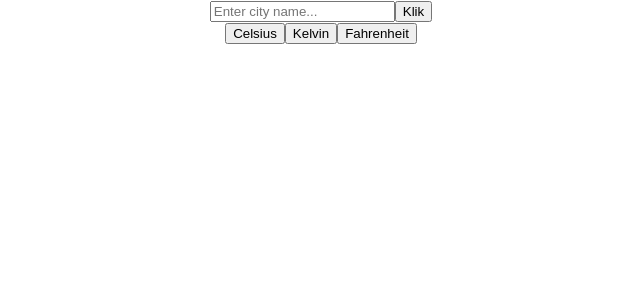
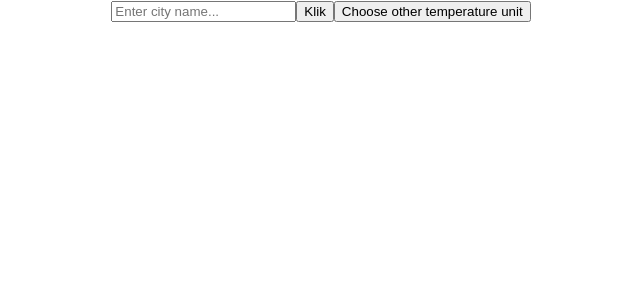
Before and after one commit to bartokrol/single-page-app, a React (Create React App) app: page / in a window 1280 px wide. Both pictures are taken after a click on the button "Celsius". Shown: the top 300 px of the page, without its empty margins (319-959 px from the left). Built offline with nearby package versions, Linux system fonts and the light colour scheme.

Commit message:
create conditional operator in StartingPage.js for buttons

```diff
--- a/src/App.js
+++ b/src/App.js
@@ -30,12 +30,13 @@ function App() {
 		isFetch = true;
 		setFetch(isFetch);
 
+		handleTempUnitError();
 		if (city.length === 0) {
 			const inputError = true;
 			setInputError(inputError);
 			setInputErrorMessage("Enter city name");
 		}
-		handleTempUnitError();
+
 		if (isFetch && city && tempUnitChosen) {
 			fetch(currentWeather)
 				.then((response) => response.json())
@@ -139,6 +140,7 @@ function App() {
 					}
 			}
 		}
+
 		setForecastDates(dates);
 		setForecastHours(hours);
 		setDaysWithHours(daysWithHours);
@@ -172,6 +174,11 @@ function App() {
 		setTempUnit(tempUnit);
 	};
 
+	const handleClearUnit = () => {
+		setTempUnitChosen(false);
+		setTempUnit("");
+	};
+
 	const forecastNav =
 		typeof weather.main != "undefined" ? (
 			<div classame="App__forecast">
@@ -191,6 +198,8 @@ function App() {
 					inputErrorMessage={inputErrorMessage}
 					click={handleFetchClick}
 					clickUnit={handleTempUnit}
+					tempUnitChosen={tempUnitChosen}
+					clearUnit={handleClearUnit}
 				/>
 				{forecastNav}
 				<Route
--- a/src/layout/StartingPage.js
+++ b/src/layout/StartingPage.js
@@ -5,7 +5,23 @@ const StartingPage = ({
 	inputErrorMessage,
 	click,
 	clickUnit,
+	tempUnitChosen,
+	clearUnit
 }) => {
+	const tempUnitBtns = tempUnitChosen ? <button onClick={clearUnit}>Choose other temperature unit</button> : (
+		<div>
+			<button onClick={clickUnit} value="&units=metric">
+				Celsius
+			</button>
+			<button onClick={clickUnit} value="">
+				Kelvin
+			</button>
+			<button onClick={clickUnit} value="&units=imperial">
+				Fahrenheit
+			</button>
+		</div>
+	);
+
 	return (
 		<div>
 			<input
@@ -19,17 +35,7 @@ const StartingPage = ({
 			<button className="App__fetchBtn" onClick={click}>
 				Klik
 			</button>
-			<div>
-				<button onClick={clickUnit} value="&units=metric">
-					Celsius
-				</button>
-				<button onClick={clickUnit} value="">
-					Kelvin
-				</button>
-				<button onClick={clickUnit} value="&units=imperial">
-					Fahrenheit
-				</button>
-			</div>
+			{tempUnitBtns}
 		</div>
 	);
 };
```
